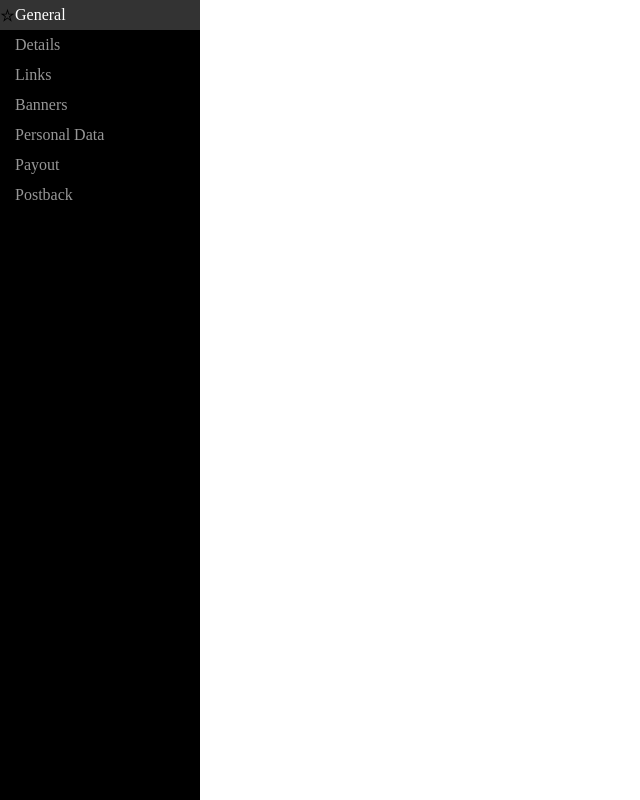
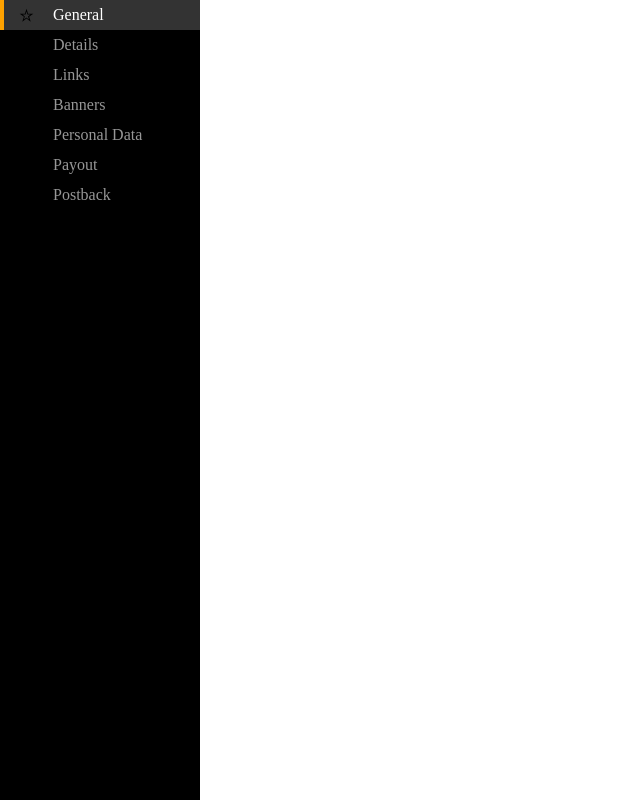
Before and after one commit to TomMikB/Modul9-SoloProject, a website: page index.html in a window 1280 px wide. Shown: the whole page, without its empty margins (0-640 px from the left). Drawn offline with Linux system fonts and the light colour scheme.

Commit message:
Modify menu

```diff
--- a/index.html
+++ b/index.html
@@ -10,13 +10,13 @@
 		<div class="container">
 			<div class="menu">
 				<ul>
-					<li><a href="#"><img src="images/general.svg" alt="gen">General</a></li>
-					<li><a href="#"><img src="images/details.svg" alt="det">Details</a></li>
-					<li><a href="#"><img src="images/links.svg" alt="lin">Links</a></li>
-					<li><a href="#"><img src="images/banners.svg" alt="ban">Banners</a></li>
-					<li><a href="#"><img src="images/personaldata.svg" alt="pda">Personal Data</a></li>
-					<li><a href="#"><img src="images/payout.svg" alt="pay">Payout</a></li>
-					<li><a href="#"><img src="images/postback.svg" alt="pos">Postback</a></li>
+					<li><a href="#"><img src="images/general.svg" alt="gen">&nbsp;General</a></li>
+					<li><a href="#"><img src="images/details.svg" alt="det">&nbsp;Details</a></li>
+					<li><a href="#"><img src="images/links.svg" alt="lin">&nbsp;Links</a></li>
+					<li><a href="#"><img src="images/banners.svg" alt="ban">&nbsp;Banners</a></li>
+					<li><a href="#"><img src="images/personaldata.svg" alt="pda">&nbsp;Personal Data</a></li>
+					<li><a href="#"><img src="images/payout.svg" alt="pay">&nbsp;Payout</a></li>
+					<li><a href="#"><img src="images/postback.svg" alt="pos">&nbsp;Postback</a></li>
 				</ul>
 			</div>
 		</div>
--- a/sass/style.scss
+++ b/sass/style.scss
@@ -21,19 +21,21 @@ ul {
 li img {
 	width: 15px;
 	height: 15px;
+	padding: 15px;
 }
 
 li a {
 	display: flex;
 	align-items: center;
-	width: 200px;
 	height: 30px;
 	text-decoration: none;
 	color: $menu-text-color;
 	background-color: $menu-background-color;
+	border-left: 4px solid $menu-background-color;
 	&:hover {
 		color: $menu-text-color-hover;
 		background-color: $menu-background-color-hover;
+		border-left: 4px solid $orange2;
 	}
 }
 
```
Also changed, not shown: css/style.css.
